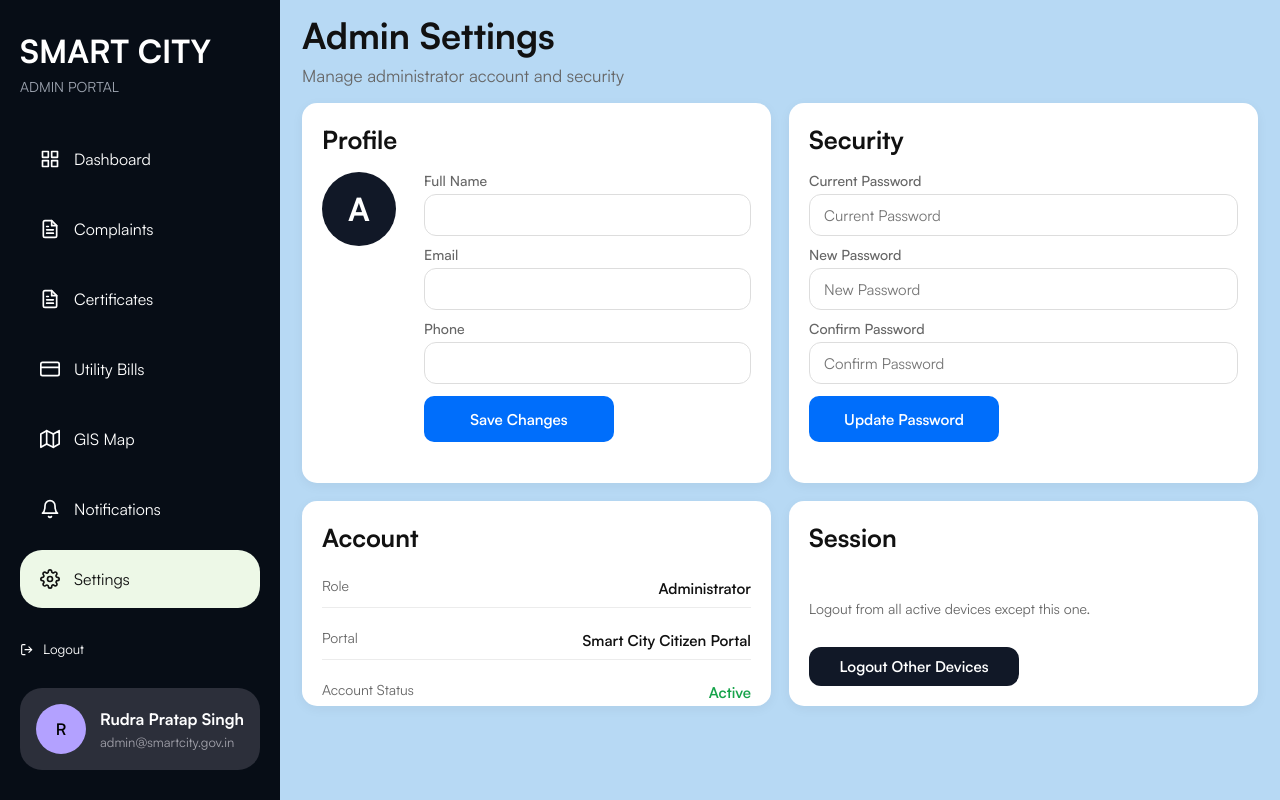
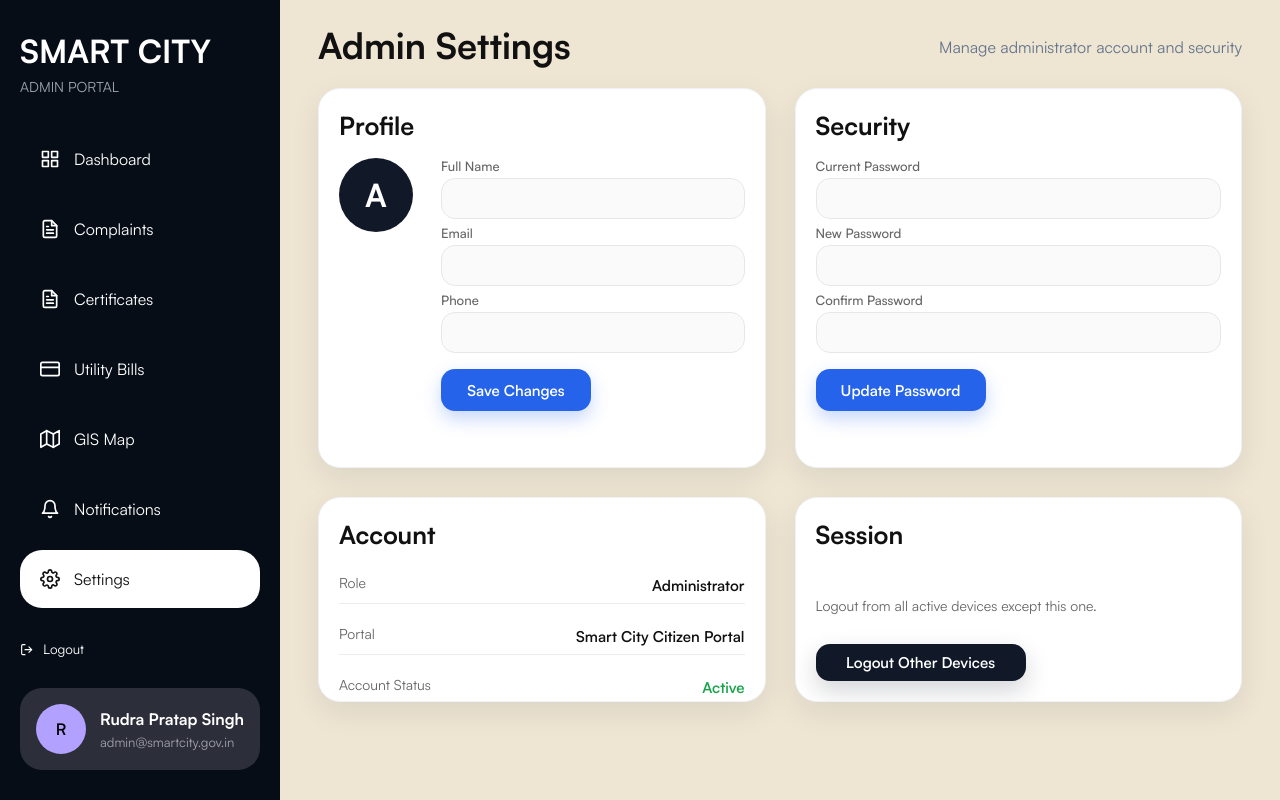
Before and after one commit to rudra90031/smart-city-citizen-services-portal, a React (Vite) app in the folder frontend/: page /admin/settings in a window 1280 px wide. Built offline with nearby package versions, Linux system fonts and the light colour scheme; no server answers; some icons are missing.

Commit message:
fix(admin): resolve admin profile auth and improve authentication flow

```diff
--- a/frontend/src/assets/styles/adminSettings.css
+++ b/frontend/src/assets/styles/adminSettings.css
@@ -1,28 +1,32 @@
 .admin-settings-page {
     margin-left: 280px;
     height: 100vh;
-    padding: 18px 22px;
-    background: #b7d9f4;
+    padding: 28px 38px;
+    background: #EEE5D3;
     overflow: hidden;
     box-sizing: border-box;
 }
 
 .settings-header {
     margin-bottom: 16px;
+    display: flex;
+    justify-content: space-between;
+    align-items: flex-start;
+    margin-bottom: 24px;
 }
 
 .settings-header h1 {
     margin: 0;
-    font-size: 42px;
+    font-size: 48px;
     font-weight: 700;
     color: #111;
     line-height: 1;
 }
 
 .settings-header p {
-    margin-top: 10px;
-    color: #666;
-    font-size: 17px;
+    margin-top: 8px;
+    color: #64748b;
+    font-size: 16px;
 }
 
 .settings-grid {
@@ -32,17 +36,16 @@
 
     grid-template-columns: 1fr 1fr;
 
-    grid-template-rows:370px 260px;
-    gap: 18px;
+    grid-template-rows: 340px 265px;
+    gap: 29px;
 }
 
 .settings-card {
 
     background: #fff;
 
-    border-radius: 15px;
-
-    padding: 18px;
+    border-radius: 22px;
+    padding: 12px 20px;
 
     box-sizing: border-box;
 
@@ -52,8 +55,10 @@
 
     overflow: hidden;
 
+    border: 1px solid #eef2f7;
     box-shadow:
-        0 3px 12px rgba(0, 0, 0, .05);
+        0 10px 30px rgba(15, 23, 42, .08);
+
 }
 
 .settings-card h2 {
@@ -70,50 +75,47 @@
 
 /* ================= PROFILE ================= */
 
-.profile-body{
-    display:flex;
-    gap:28px;
-    align-items:flex-start;
-    flex:1;
+.profile-body {
+    display: flex;
+    gap: 28px;
+    align-items: flex-start;
+    flex: 1;
 }
 
-.profile-avatar{
+.profile-avatar {
 
-    width:90px;
-    height:90px;
+    width: 90px;
+    height: 90px;
 
-    border-radius:50%;
-    background:#111827;
+    border-radius: 50%;
+    background: #111827;
 
-    color:#fff;
+    color: #fff;
 
-    display:flex;
-    align-items:center;
-    justify-content:center;
+    display: flex;
+    align-items: center;
+    justify-content: center;
 
-    font-size:40px;
-    font-weight:700;
+    font-size: 44px;
+    font-weight: 700;
 
-    flex-shrink:0;
+    flex-shrink: 0;
 
 
 }
 
-.profile-fields{
-
-    flex:1;
-
-    display:flex;
-
-    flex-direction:column;
-
+.profile-fields {
+    flex: 1;
+    display: flex;
+    flex-direction: column;
+    justify-content: flex-start;
 }
 
 /* ================= INPUTS ================= */
 
 .field {
 
-    margin-bottom: 10px;
+    margin-bottom: 6px;
 
 }
 
@@ -121,9 +123,9 @@
 
     display: block;
 
-    margin-bottom: 4px;
+    margin-bottom: 3px;
 
-    font-size: 14px;
+    font-size: 13px;
 
     color: #666;
 
@@ -135,17 +137,13 @@
 
     width: 100%;
 
-    height: 42px;
+    border-radius: 14px;
+    border: 1px solid #e5e7eb;
+    background: #fafafa;
 
-    padding: 0 14px;
-
-    border: 1px solid #dddddd;
-
-    border-radius: 12px;
-
-    font-size: 15px;
-
-    background: #fff;
+    height: 41px;
+    font-size: 14px;
+    padding: 0 12px;
 
     outline: none;
 
@@ -157,78 +155,93 @@
 
 .field input:focus {
 
-    border-color: #006EFB;
+    background: #fff;
+
+    border-color: #2563eb;
+
+    box-shadow:
+        0 0 0 4px rgba(37, 99, 235, .12);
 
 }
 
 /* ================= BUTTON ================= */
 
-.primary-btn{
+.primary-btn {
 
-    margin-top:2px;
+    margin-top: 10px;
 
-    width:190px;
+    width: 150px;
 
-    height:46px;
+    border: none;
 
-    border:none;
+    background: #2563eb;
+    height: 42px;
+    border-radius: 14px;
 
-    border-radius:10px;
+    box-shadow:
+        0 8px 18px rgba(37, 99, 235, .25);
 
-    background:#006EFB;
+    color: #fff;
 
-    color:#fff;
+    font-size: 15px;
 
-    font-size:15px;
+    font-weight: 600;
 
-    font-weight:600;
-
-    cursor:pointer;
+    cursor: pointer;
 
 }
 
+
 .primary-btn:hover {
 
-    background: #f57c00;
+    background: #1d4ed8;
 
+    transform: translateY(-2px);
+
+}
+
+.update-btn {
+    width: 170px;
+    height: 42px;
 }
 
 /* ================= ACCOUNT ================= */
 
-.account-card{
+.account-card {
 
-    display:flex;
+    display: flex;
 
-    flex-direction:column;
+    flex-direction: column;
 
 }
 
-.info-row{
+.info-row {
 
-    display:flex;
+    display: flex;
 
-    justify-content:space-between;
+    justify-content: space-between;
 
-    align-items:center;
+    align-items: center;
 
-    min-height:38px;
+    min-height: 37px;
 
-    padding:1px 0;
+    padding: 1px 0;
 
-    border-bottom:1px solid #ececec;
+    border-bottom: 1px solid #ececec;
 
 }
+
 .info-row:last-child {
 
     border-bottom: none;
 
 }
 
-.info-row span{
+.info-row span {
 
-    font-size:14px;
+    font-size: 14px;
 
-    color:#666;
+    color: #666;
 
 }
 
@@ -271,12 +284,16 @@
 .secondary-btn {
 
     width: 210px;
-
-    height: 46px;
-
     border: none;
 
-    border-radius: 12px;
+
+    height: 50px;
+
+    border-radius: 14px;
+
+    box-shadow:
+        0 10px 25px rgba(17, 24, 39, .18);
+
 
     background: #111827;
 
--- a/frontend/src/assets/styles/adminSidebar.css
+++ b/frontend/src/assets/styles/adminSidebar.css
@@ -55,7 +55,7 @@
 }
 
 .sidebar-link.active {
-    background: #edf8e7;
+    background: #ffffff;
     color: #111;
 }
 
--- a/frontend/src/pages/AdminSettings.jsx
+++ b/frontend/src/pages/AdminSettings.jsx
@@ -1,7 +1,141 @@
+import { useEffect, useState } from "react";
 import AdminSidebar from "../components/AdminSidebar";
 import "../assets/styles/adminSettings.css";
 
+import {
+    getAdminProfile,
+    updateAdminProfile,
+    changeAdminPassword,
+} from "../services/authService";
+
 function AdminSettings() {
+
+    const [profile, setProfile] = useState({
+        name: "",
+        email: "",
+        phone: "",
+    });
+
+    const [passwordData, setPasswordData] = useState({
+        currentPassword: "",
+        newPassword: "",
+        confirmPassword: "",
+    });
+
+    useEffect(() => {
+
+        loadProfile();
+
+    }, []);
+
+    const loadProfile = async () => {
+
+        try {
+
+            const data = await getAdminProfile();
+            console.log("PROFILE API RESPONSE:", data);
+
+            setProfile({
+                name: data.name,
+                email: data.email,
+                phone: data.phone,
+            });
+
+        }
+
+        catch (err) {
+
+            console.log(err);
+
+        }
+
+    };
+
+    const handleProfileChange = (e) => {
+
+        setProfile({
+
+            ...profile,
+
+            [e.target.name]: e.target.value,
+
+        });
+
+    };
+
+    const saveProfile = async () => {
+
+        try {
+
+            await updateAdminProfile(profile);
+
+            alert("Profile Updated Successfully");
+
+        }
+
+        catch (err) {
+
+            alert("Update Failed");
+
+        }
+
+    };
+    const handlePasswordChange = (e) => {
+
+        setPasswordData({
+
+            ...passwordData,
+
+            [e.target.name]: e.target.value,
+
+        });
+
+    };
+    const updatePassword = async () => {
+
+        if (passwordData.newPassword !== passwordData.confirmPassword) {
+
+            return alert("Passwords do not match");
+
+        }
+
+        try {
+
+            await changeAdminPassword({
+
+                currentPassword: passwordData.currentPassword,
+
+                newPassword: passwordData.newPassword,
+
+            });
+
+            alert("Password Updated");
+
+            setPasswordData({
+
+                currentPassword: "",
+
+                newPassword: "",
+
+                confirmPassword: "",
+
+            });
+
+        }
+
+        catch (err) {
+
+            alert(
+
+                err.response?.data?.message ||
+
+                "Password Update Failed"
+
+            );
+
+        }
+
+    };
 
     return (
 
@@ -38,20 +172,38 @@ function AdminSettings() {
 
                                 <div className="field">
                                     <label>Full Name</label>
-                                    <input type="text" />
+                                    <input
+                                        type="text"
+                                        name="name"
+                                        value={profile.name}
+                                        onChange={handleProfileChange}
+                                    />
                                 </div>
 
                                 <div className="field">
                                     <label>Email</label>
-                                    <input type="email" />
+                                    <input
+                                        type="email"
+                                        name="email"
+                                        value={profile.email}
+                                        onChange={handleProfileChange}
+                                    />
                                 </div>
 
                                 <div className="field">
                                     <label>Phone</label>
-                                    <input type="text" />
+                                    <input
+                                        type="text"
+                                        name="phone"
+                                        value={profile.phone}
+                                        onChange={handleProfileChange}
+                                    />
                                 </div>
 
-                                <button className="primary-btn">
+                                <button
+                                    className="primary-btn"
+                                    onClick={saveProfile}
+                                >
                                     Save Changes
                                 </button>
 
@@ -73,7 +225,9 @@ function AdminSettings() {
 
                             <input
                                 type="password"
-                                placeholder="Current Password"
+                                name="currentPassword"
+                                value={passwordData.currentPassword}
+                                onChange={handlePasswordChange}
                             />
 
                         </div>
@@ -84,7 +238,9 @@ function AdminSettings() {
 
                             <input
                                 type="password"
-                                placeholder="New Password"
+                                name="newPassword"
+                                value={passwordData.newPassword}
+                                onChange={handlePasswordChange}
                             />
 
                         </div>
@@ -95,12 +251,17 @@ function AdminSettings() {
 
                             <input
                                 type="password"
-                                placeholder="Confirm Password"
+                                name="confirmPassword"
+                                value={passwordData.confirmPassword}
+                                onChange={handlePasswordChange}
                             />
 
                         </div>
 
-                        <button className="primary-btn">
+                        <button
+                            className="primary-btn update-btn"
+                            onClick={updatePassword}
+                        >
                             Update Password
                         </button>
 
--- a/frontend/src/pages/Bills.jsx
+++ b/frontend/src/pages/Bills.jsx
@@ -74,7 +74,7 @@ function Bills() {
     };
 
     return (
-        <section className="bills-wave-section">
+        <section id="bills" className="bills-wave-section">
 
             <AnimatedWave />
 
--- a/frontend/src/pages/Complaints.jsx
+++ b/frontend/src/pages/Complaints.jsx
@@ -3,7 +3,7 @@ function Complaints() {
   const navigate = useNavigate();
   return (
     <>
-      <section className="complaints-hero">
+      <section id="complaints" className="complaints-hero">
 
         <div className="complaints-content">
 
--- a/frontend/src/pages/Profile.jsx
+++ b/frontend/src/pages/Profile.jsx
@@ -115,7 +115,7 @@ function Profile() {
 
     return (
 
-        <div className="profile-page">
+        <div id="profile" className="profile-page">
 
             <section className="profile-section">
 
```
Also changed, not shown: frontend/src/components/AdminSidebar.jsx (+12 -4 lines), frontend/src/components/StaggeredMenu/StaggeredMenu.css (+59 -53 lines), frontend/src/pages/Certificates.jsx (+1 -1 lines), frontend/src/pages/Dashboard.jsx (+1 -76 lines), frontend/src/pages/Portal.jsx (+110 -0 lines), frontend/src/services/authService.js (+50 -0 lines), 1 other file (tests, documents, lock files or other folders).
